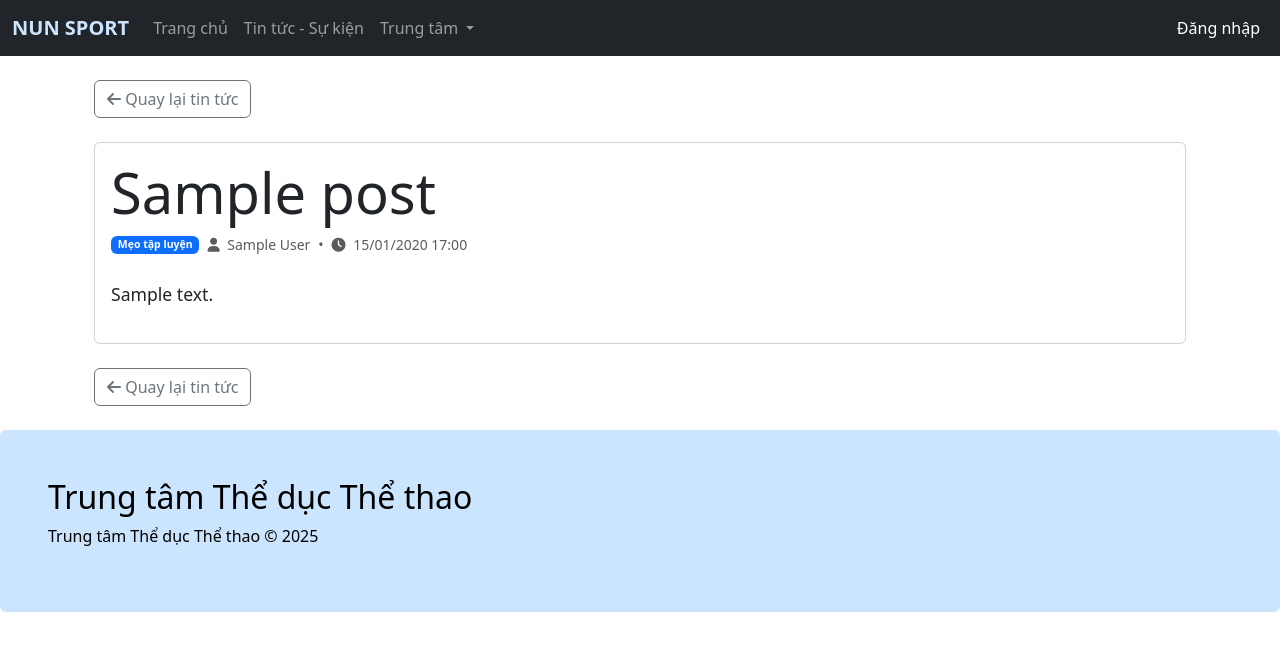
After one commit to trakie/QLTTTheDucTheThao, a Django app: page /news/1/ in a window 1280 px wide. The commit adds this page. Shown: the top 651 px of the page. Run offline with Django 5.2, Linux system fonts and the light colour scheme; tables that the repository leaves empty hold one stand-in row (values such as "Sample post"); some libraries are stand-ins or nearby versions.

Commit message:
Kiet Upd News 2

```diff
--- a/pe_app/pes/admin.py
+++ b/pe_app/pes/admin.py
@@ -1,7 +1,7 @@
 from django.contrib import admin
 from django.contrib.auth.admin import UserAdmin  # <-- Sử dụng UserAdmin thay vì ModelAdmin
 from django.contrib.auth.forms import UserChangeForm, UserCreationForm
-from .models import UserProfile, Class, Enrollment, Membership, Trainer, Schedule, ClassSchedule, Payment
+from .models import UserProfile, Class, Enrollment, Membership, Trainer, Schedule, ClassSchedule, Payment, Post
 
 
 class CustomUserChangeForm(UserChangeForm):
@@ -63,3 +63,4 @@ admin.site.register(Trainer)
 admin.site.register(Schedule)
 admin.site.register(ClassSchedule)
 admin.site.register(Payment)
+admin.site.register(Post)
--- a/pe_app/pes/templates/pes/layout/header.html
+++ b/pe_app/pes/templates/pes/layout/header.html
@@ -9,8 +9,12 @@
                 <li class="nav-item">
                     <a class="nav-link" href="/">Trang chủ</a>
                 </li>
+                <li class="nav-item">
+                    <a class="nav-link" href="{% url 'news' %}">Tin tức - Sự kiện</a>
+                </li>
                 <li class="nav-item dropdown">
-              <a class="nav-link dropdown-toggle" href="#" id="navbarDropdown" role="button" data-bs-toggle="dropdown" aria-expanded="false">
+                    <a class="nav-link dropdown-toggle" href="#" id="navbarDropdown" role="button"
+                       data-bs-toggle="dropdown" aria-expanded="false">
                         Trung tâm
                     </a>
                     <ul class="dropdown-menu" aria-labelledby="navbarDropdown">
@@ -65,8 +69,8 @@
 </script>
 
 <script>
-    document.querySelectorAll('.nav-item.dropdown').forEach(function(dropdown) {
-        dropdown.addEventListener('mouseenter', function() {
+    document.querySelectorAll('.nav-item.dropdown').forEach(function (dropdown) {
+        dropdown.addEventListener('mouseenter', function () {
             let toggle = dropdown.querySelector('[data-bs-toggle="dropdown"]');
             let menu = dropdown.querySelector('.dropdown-menu');
             if (!toggle.classList.contains('show')) {
@@ -74,7 +78,7 @@
                 bsDropdown.show();
             }
         });
-        dropdown.addEventListener('mouseleave', function() {
+        dropdown.addEventListener('mouseleave', function () {
             let toggle = dropdown.querySelector('[data-bs-toggle="dropdown"]');
             let menu = dropdown.querySelector('.dropdown-menu');
             if (toggle.classList.contains('show')) {
--- /dev/null
+++ b/pe_app/pes/templates/pes/news_detail.html
@@ -0,0 +1,73 @@
+{% extends 'pes/layout/base.html' %}
+{% load static %}
+
+{% block content %}
+<div class="container mt-4">
+    <!-- Nút quay lại -->
+    <a href="{% url 'news' %}" class="btn btn-outline-secondary mb-4">
+        <i class="fas fa-arrow-left"></i> Quay lại tin tức
+    </a>
+
+    <!-- Bài viết chi tiết -->
+    <article class="card">
+        <div class="card-body">
+            <!-- Header bài viết -->
+            <div class="mb-4">
+                <h1 class="card-title display-4">{{ post.title }}</h1>
+                <div class="d-flex align-items-center text-muted small">
+                    <span class="badge bg-primary me-2">{{ post.get_category_display }}</span>
+                    <div>
+                        <i class="fas fa-user me-1"></i>
+                        {{ post.author.get_full_name|default:post.author.username }}
+                    </div>
+                    <div class="mx-2">•</div>
+                    <div>
+                        <i class="fas fa-clock me-1"></i>
+                        {{ post.created_at|date:"d/m/Y H:i" }}
+                    </div>
+                    {% if post.updated_at != post.created_at %}
+                    <div class="mx-2">•</div>
+                    <div>
+                        <i class="fas fa-edit me-1"></i>
+                        Cập nhật: {{ post.updated_at|date:"d/m/Y H:i" }}
+                    </div>
+                    {% endif %}
+                </div>
+            </div>
+
+            <!-- Nội dung bài viết -->
+            <div class="article-content">
+                {{ post.content|linebreaks }}
+            </div>
+        </div>
+    </article>
+
+    <!-- Nút quay lại ở cuối -->
+    <div class="mt-4">
+        <a href="{% url 'news' %}" class="btn btn-outline-secondary">
+            <i class="fas fa-arrow-left"></i> Quay lại tin tức
+        </a>
+    </div>
+</div>
+
+<style>
+    .article-content {
+        font-size: 1.1rem;
+        line-height: 1.8;
+    }
+
+    .article-content img {
+        max-width: 100%;
+        height: auto;
+        margin: 1rem 0;
+        border-radius: 8px;
+    }
+
+    .article-content h2,
+    .article-content h3 {
+        margin-top: 1.5rem;
+        margin-bottom: 1rem;
+    }
+
+</style>
+{% endblock %}
--- a/pe_app/pes/urls.py
+++ b/pe_app/pes/urls.py
@@ -19,4 +19,6 @@ urlpatterns = [
          views.update_enrollment,
          name='update_enrollment'),
     path('update-avatar/', views.update_avatar, name='update_avatar'),
+    path('news/', views.news, name='news'),
+    path('news/<int:pk>/', views.news_detail, name='news_detail'),
 ]
--- a/pe_app/pes/views.py
+++ b/pe_app/pes/views.py
@@ -5,8 +5,9 @@ from django.utils import timezone
 from django.views.decorators.http import require_http_methods
 from django.views.decorators.csrf import csrf_exempt
 from django.contrib.auth.decorators import login_required
+from django.core.paginator import Paginator
 from . import dao
-from .models import Class, Trainer, Enrollment, Payment, ClassSchedule, UserProfile
+from .models import Class, Trainer, Enrollment, Payment, ClassSchedule, UserProfile, Post
 import logging
 
 logger = logging.getLogger(__name__)
@@ -263,3 +264,21 @@ def update_avatar(request):
             'success': False,
             'error': 'Lỗi server: ' + str(e)
         }, status=500)
+
+def news(request):
+    # Lấy tất cả bài viết và sắp xếp theo thời gian tạo
+    post_list = Post.objects.all()
+
+    # Phân trang với 5 bài viết mỗi trang
+    paginator = Paginator(post_list, 5)
+    page_number = request.GET.get('page')
+    page_obj = paginator.get_page(page_number)
+
+    return render(request, 'pes/news.html', {
+        'page_obj': page_obj,
+        'categories': Post.CATEGORIES  # Thêm categories vào context nếu cần filter
+    })
+
+def news_detail(request, pk):
+    post = get_object_or_404(Post.objects.select_related('author'), pk=pk)
+    return render(request, 'pes/news_detail.html', {'post': post})
```
Also changed, not shown: pe_app/pe_app/settings.py (+9 -9 lines), pe_app/pes/templates/pes/news.html (added, +66 -0 lines), pe_app/pes/migrations/0001_initial.py, pe_app/pes/migrations/0002_remove_userprofile_avatar_type_and_more.py (deleted), pe_app/pes/migrations/0003_alter_userprofile_avatar.py (deleted), pe_app/pes/migrations/0004_alter_userprofile_avatar.py (deleted), pe_app/pes/migrations/0005_alter_userprofile_avatar.py (deleted), pe_app/pes/migrations/0006_alter_userprofile_avatar.py (deleted), pe_app/pes/migrations/0007_alter_userprofile_avatar.py (deleted). Lines whose indentation alone changed are shown as unchanged.
